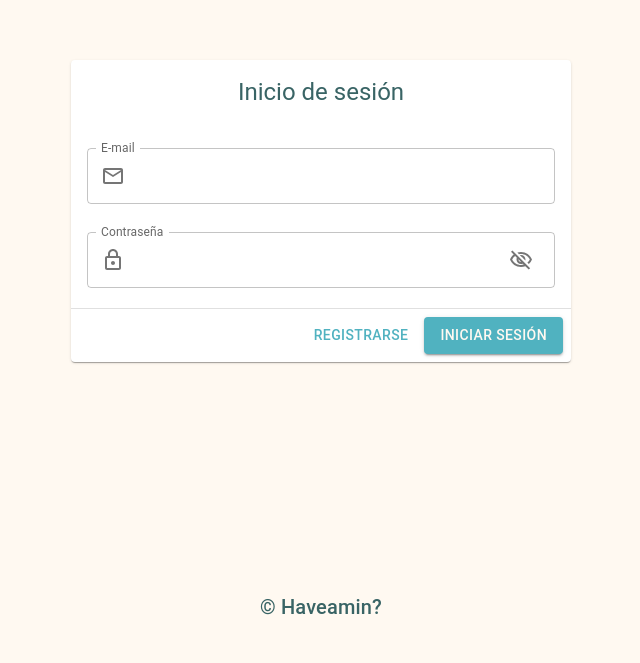
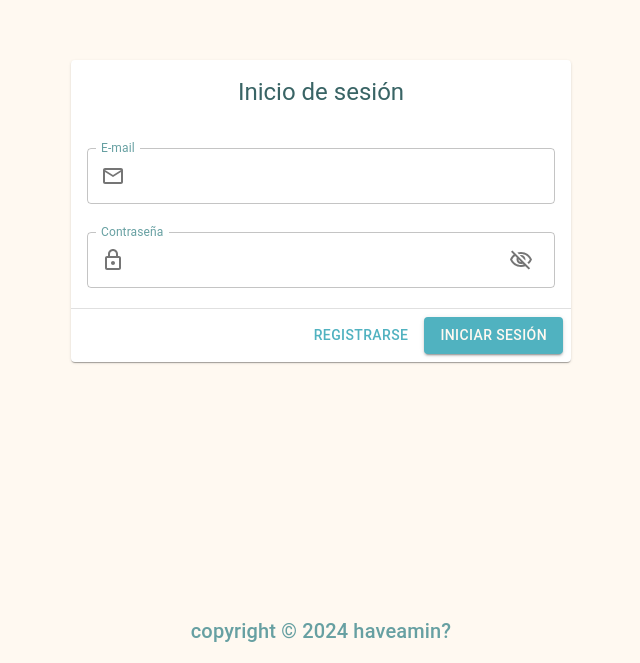
Before and after one commit to lextersaurus/haveamin, a React (Vite) app: page /auth/login in a window 1280 px wide. Shown: the part 177-840 px from the top of the page, without its empty margins (319-959 px from the left). Before the commit the page ends 800 px from the top, so only its background shows below. Built offline with nearby package versions, Linux system fonts and the light colour scheme.

Commit message:
change footer

```diff
--- a/src/components/Footer/Footer.jsx
+++ b/src/components/Footer/Footer.jsx
@@ -4,8 +4,8 @@ import { Box, Typography } from "@mui/material"
 const Footer = () => {
   return (
     <>
-  <Box sx={{ bottom: 0, position: 'fixed', width: '100vw', textAlign: 'center' }}>
-        <Typography variant='h6'>&copy; Haveamin?</Typography>
+  <Box sx={{ bottom: 0, width: '100vw', textAlign: 'center', padding: '16px', color: 'text.secondary' }}>
+        <Typography variant='h6' >copyright &copy; 2024 haveamin?</Typography>
     </Box>
 
     </>
--- a/src/themes/custom.js
+++ b/src/themes/custom.js
@@ -13,6 +13,7 @@ export const customTheme = createTheme({
         },
         text: {
           primary: '#396465',
+          secondary: '#67A0A2'
         },
         background: {
           default: '#fff9f1',
```
